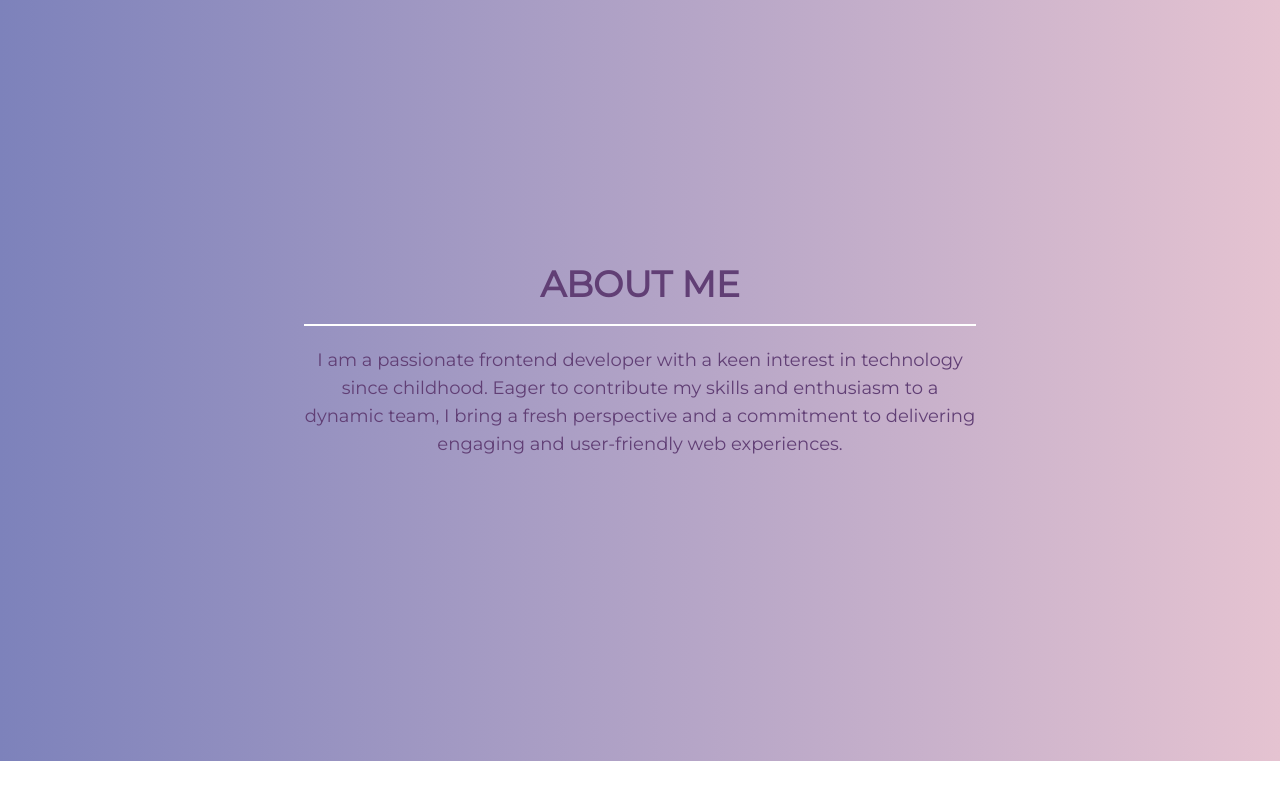
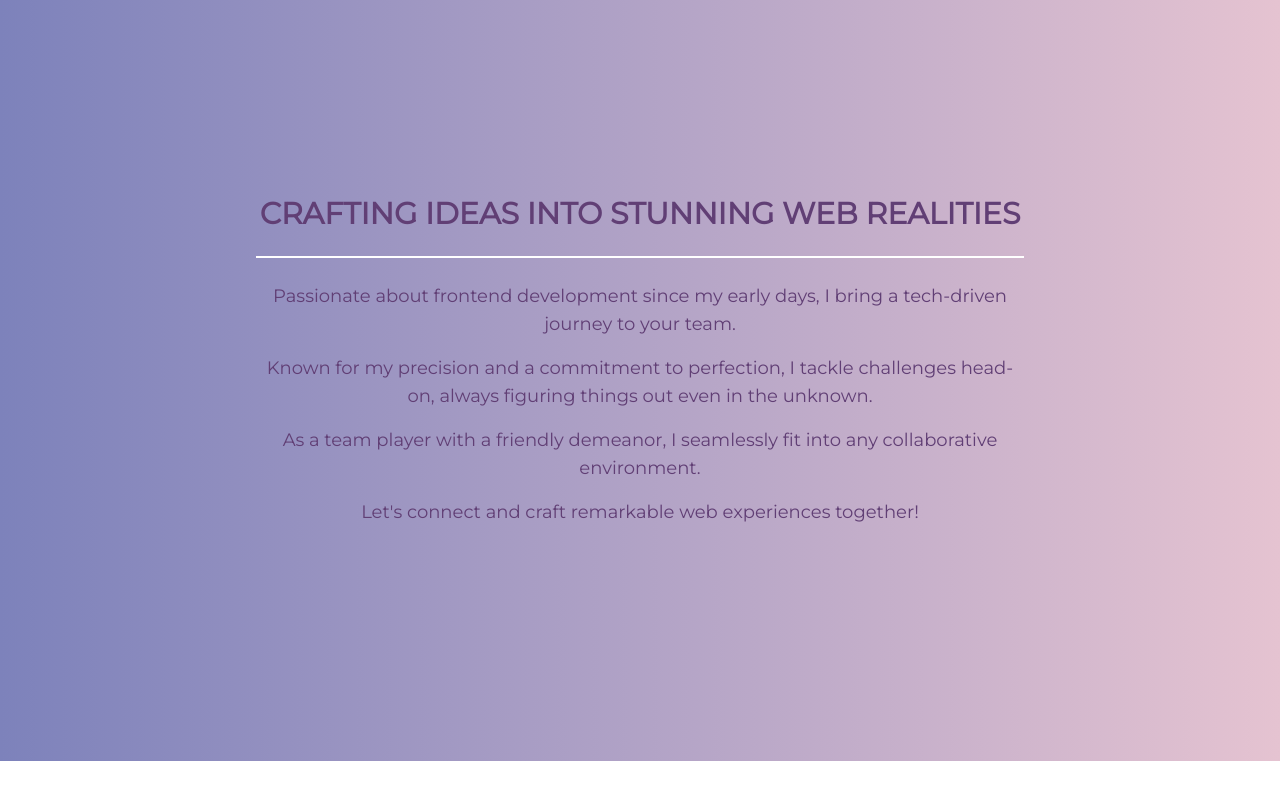
Before and after one commit to Sanika03/my-portfolio, a React (Vite) app: page / in a window 1280 px wide. Shown: the part 903-1703 px from the top of the page. Built offline with nearby package versions, Linux system fonts and the light colour scheme.

Commit message:
Modify styling and change text

```diff
--- a/src/components/About.jsx
+++ b/src/components/About.jsx
@@ -5,14 +5,15 @@
   return (
     <Element name="about">
       <section id="about" className="h-screen bg-gradient-to-r from-blue-purple to-queen-pink p-8 text-grape flex justify-center items-center">
-        <div className="max-w-2xl mx-auto text-center">
+        <div className="max-w-3xl mx-auto text-center">
           <div>
-            <h2 className="text-4xl font-bold mb-5 border-b-2 border-white pb-5">ABOUT ME</h2>
-            <p className="text-lg">
-              I am a passionate frontend developer with a keen interest in technology since childhood. Eager to contribute my
-              skills and enthusiasm to a dynamic team, I bring a fresh perspective and a commitment to delivering engaging and
-              user-friendly web experiences.
-            </p>
+            <h2 className="text-3xl font-bold mb-6 border-b-2 border-white pb-6">CRAFTING IDEAS INTO STUNNING WEB REALITIES</h2>
+            <div className="text-lg font-medium flex flex-col gap-4">
+            <p>Passionate about frontend development since my early days, I bring a tech-driven journey to your team.</p>
+            <p>Known for my precision and a commitment to perfection, I tackle challenges head-on, always figuring things out even in the unknown.</p>
+            <p>As a team player with a friendly demeanor, I seamlessly fit into any collaborative environment.</p>
+            <p>Let's connect and craft remarkable web experiences together!</p>
+            </div>
           </div>
         </div>
       </section>
```
